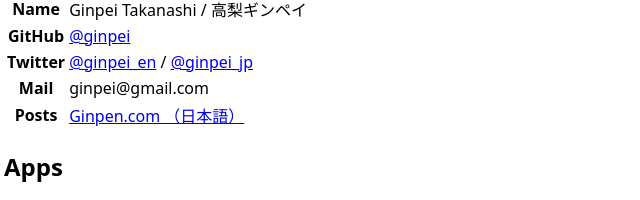
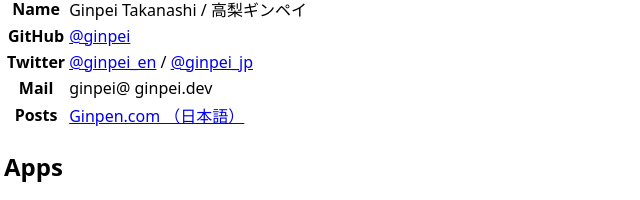
Before and after one commit to ginpei/ginpei.dev, an Astro site: page / in a window 1280 px wide. Shown: the part 391-591 px from the top of the page, 236-876 px from the left. Built offline with nearby package versions, Linux system fonts and the light colour scheme; Astro itself is replaced by a stand-in of ours.

Commit message:
update email

```diff
--- a/src/pages/index.astro
+++ b/src/pages/index.astro
@@ -47,7 +47,7 @@ import Layout from '../layouts/Layout.astro';
             <tr>
               <th>Mail</th>
               <td>
-                ginpei@gmail.com
+                ginpei@ ginpei.dev
               </td>
             </tr>
             <tr>
```
